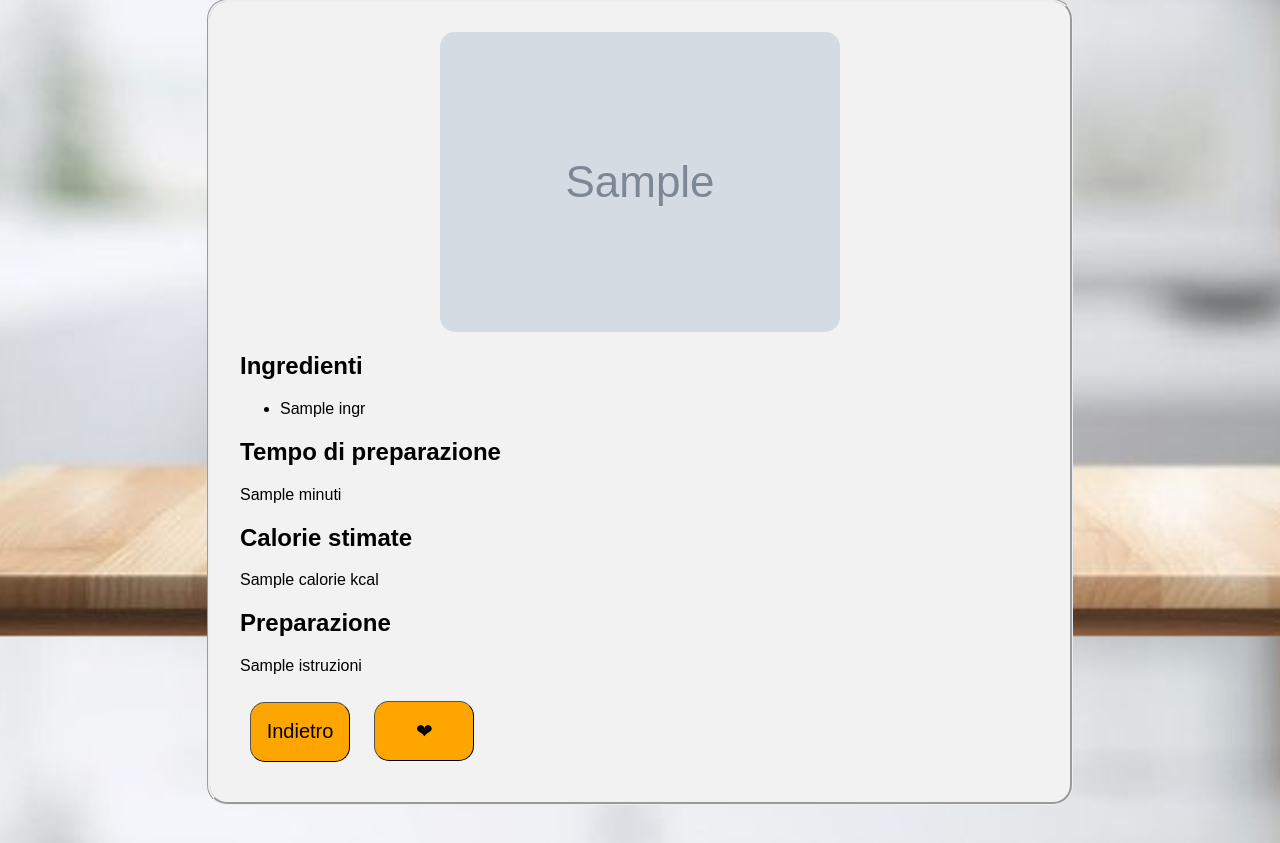
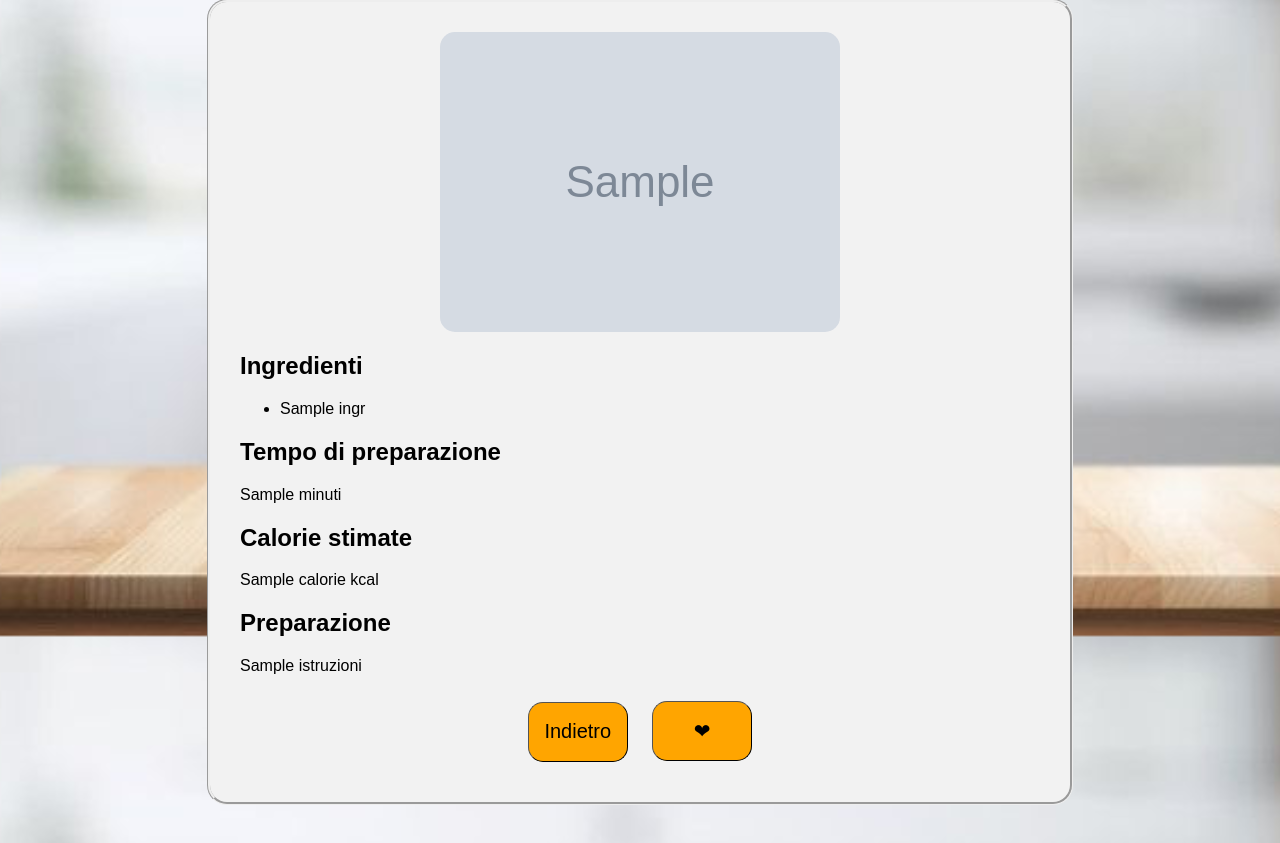
Before and after one commit to lucaesposito011/StudentKitchen, a Flask app: template templates/ricetta.html in a window 1280 px wide. Shown: the part 164-1007 px from the top of the page. Run offline with Flask 3, Linux system fonts and the light colour scheme; the template is opened without the code that fills it: most values are stand-ins (such as "Sample title", 1, 10 or a date in 2020); grey boxes marked "Sample" are stand-in pictures.

Commit message:
Minor styling adjustments

```diff
--- a/static/style.css
+++ b/static/style.css
@@ -132,3 +132,7 @@ input[type="submit"]{
     margin-right: auto;
     margin-left: auto;
 }
+
+.centra-bottoni {
+    text-align: center;
+}
```
